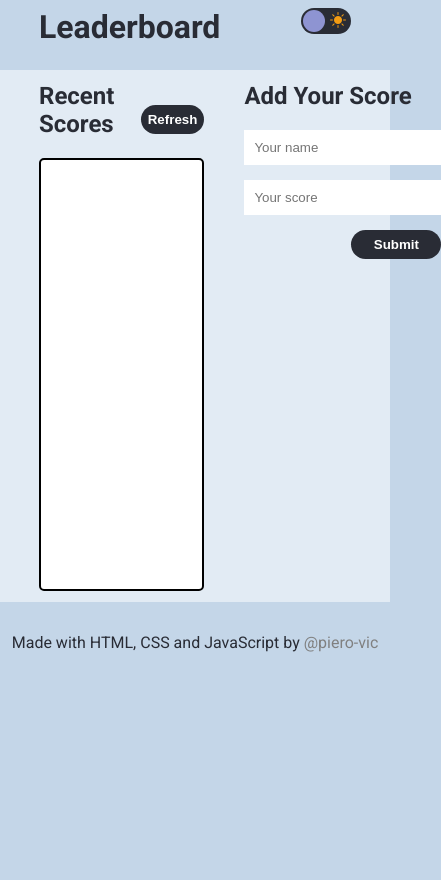
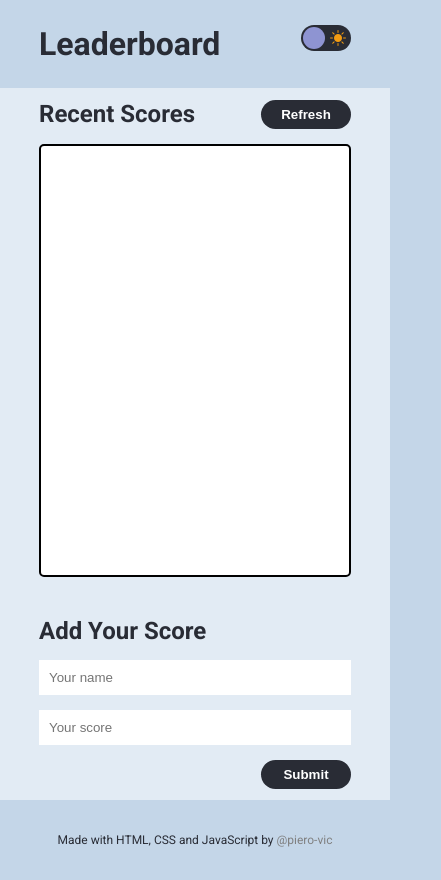
Before and after one commit to piero-vic/Leaderboard, a website built with webpack: page src/index.html in a window 390 px wide. Shown: the whole page, 441 px wide, since content can reach past the window. Before the commit the page ends 844 px from the top, so only its background shows below. Built offline with nearby package versions, Linux system fonts and the light colour scheme; no server answers.

Commit message:
Add mobile version, modify some style and update dist directory

```diff
--- a/src/index.html
+++ b/src/index.html
@@ -31,8 +31,8 @@
       </div>
 
       <div class="form-container">
-        <h2>Add Your Score</h2>
         <form id="form" class="score-form" action="index.html" method="post">
+          <h2>Add Your Score</h2>
           <input id="name-input" type="text" name="" value="" placeholder="Your name" required>
           <input id="score-input" type="number" name="" value="" placeholder="Your score" required>
           <button id="submit-btn" class="submit-btn" type="submit" name="button">Submit</button>
--- a/src/style.css
+++ b/src/style.css
@@ -13,6 +13,7 @@ body {
   transition: background-color 0.3s linear;
   height: 100vh;
   position: relative;
+  padding: 0;
 }
 
 body.dark {
@@ -59,8 +60,7 @@ input {
 
 /* HEADER */
 .header {
-  padding: 2% 10%;
-  min-height: 70px
+  padding: 25px 10%;
 }
 
 .header h1 {
@@ -122,18 +122,29 @@ input {
   transition: background-color 0.3s linear;
 }
 
+@media screen and (max-width: 780px) {
+  .main {
+    grid-template-columns: 1fr;
+  }
+
+  .form-container {
+    grid-row: 2;
+  }
+}
+
 .main.dark {
   background-color: #353945;
 }
 
 h2 {
-  margin-top: 0;
+  margin: 0;
 }
 
 /* LEADERBOARD */
 .leaderboard-header {
   display: flex;
   justify-content: space-between;
+  margin-bottom: 15px;
 }
 
 .refresh-btn {
@@ -177,10 +188,16 @@ footer {
   justify-content: center;
   align-items: center;
   bottom: 0;
-  height:80px;
+  height: 80px;
 }
 
 a {
   color: grey;
   text-decoration: none;
 }
+
+@media screen and (max-width: 780px) {
+  footer p {
+    font-size: 12px;
+  }
+}
```
Also changed, not shown: dist/bundle.js, dist/index.html.
